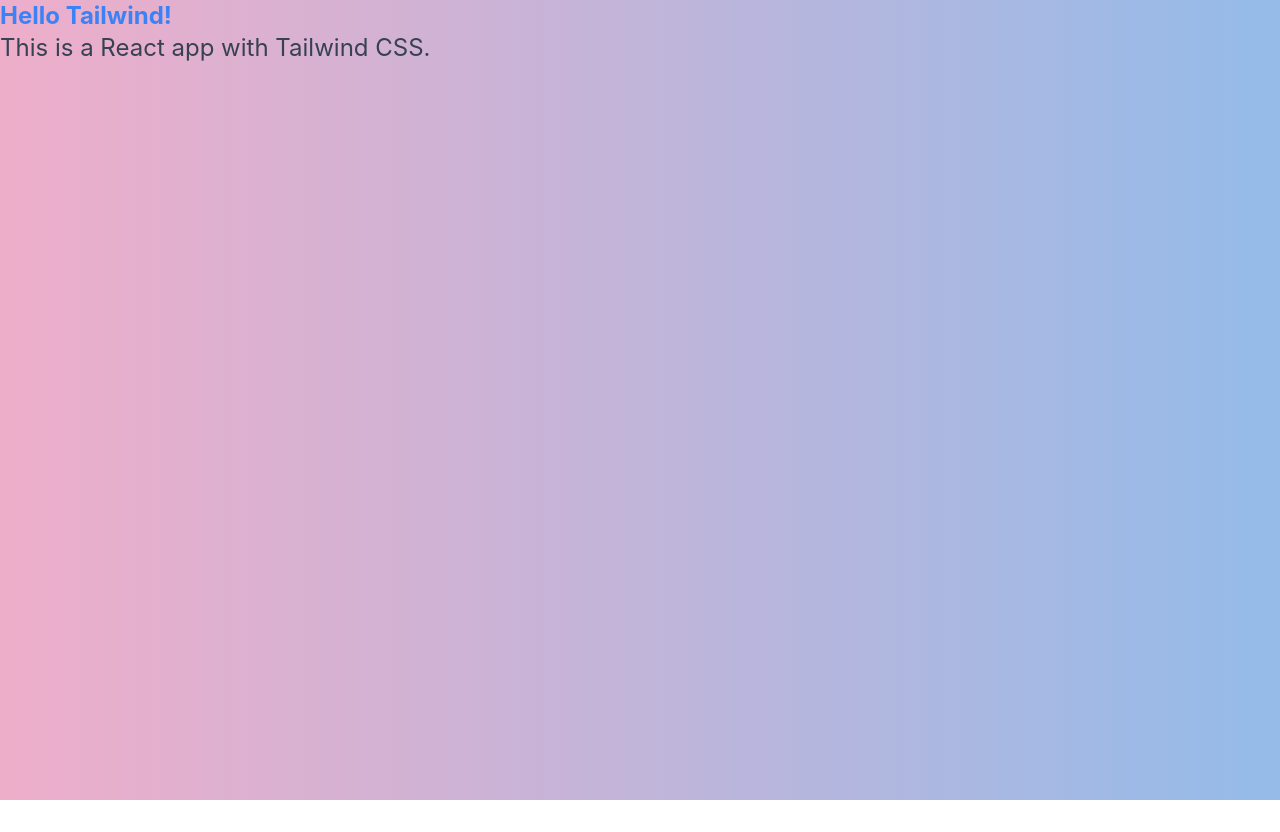
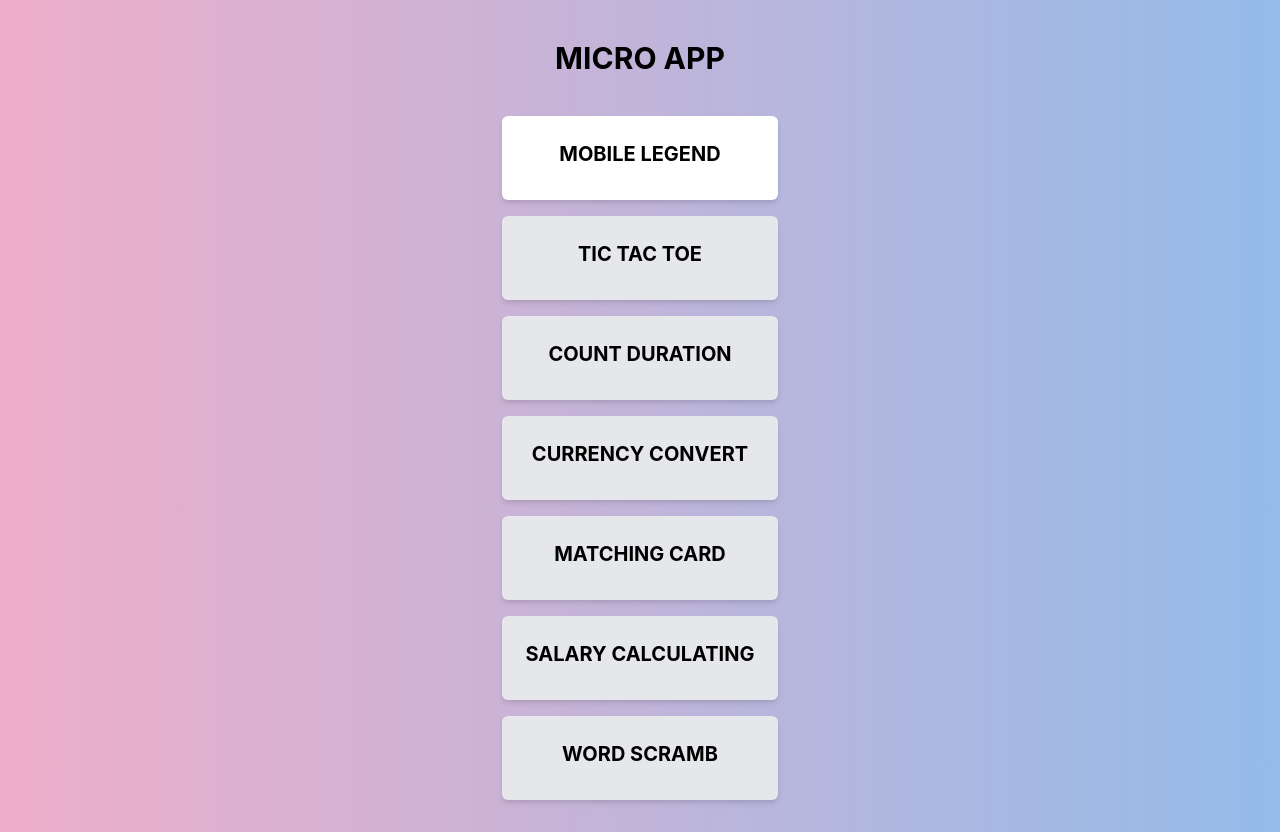
Before and after one commit to azrayaal/micro_app, a React (Create React App) app: page / in a window 1280 px wide. Before the commit the page ends 800 px from the top, so only its background shows below. Built offline with nearby package versions, Linux system fonts and the light colour scheme.

Commit message:
update home

```diff
--- a/src/pages/Home/index.tsx
+++ b/src/pages/Home/index.tsx
@@ -1,10 +1,69 @@
+import { Link } from "react-router-dom";
+
 export default function Home() {
   return (
     <>
-      <h1 className="text-2xl font-bold text-blue-500">Hello Tailwind!</h1>
-      <p className="text-2xl text-gray-700">
-        This is a React app with Tailwind CSS.
-      </p>
+      <h2 className="text-3xl font-bold mb-2 text-center py-5 my-5">
+        MICRO APP
+      </h2>
+
+      <div className="flex justify-center">
+        <main className="list-film py-3 mb-5">
+          <div className="container-fluid">
+            <div className="grid grid-cols-1 gap-4">
+              <Link to="/mobileLegend">
+                <div className="bg-white p-6 rounded-md shadow-md">
+                  <h2 className="text-xl font-bold mb-2 text-center">
+                    MOBILE LEGEND
+                  </h2>
+                </div>
+              </Link>
+              <Link to="/tictactoe">
+                <div className="bg-gray-200 p-6 rounded-md shadow-md">
+                  <h2 className="text-xl font-bold mb-2 text-center">
+                    TIC TAC TOE
+                  </h2>
+                </div>
+              </Link>
+              <Link to="/countduration">
+                <div className="bg-gray-200 p-6 rounded-md shadow-md">
+                  <h2 className="text-xl font-bold mb-2 text-center">
+                    COUNT DURATION
+                  </h2>
+                </div>
+              </Link>
+              <Link to="/currencyconvert">
+                <div className="bg-gray-200 p-6 rounded-md shadow-md">
+                  <h2 className="text-xl font-bold mb-2 text-center">
+                    CURRENCY CONVERT
+                  </h2>
+                </div>
+              </Link>
+              <Link to="/matchingcard">
+                <div className="bg-gray-200 p-6 rounded-md shadow-md">
+                  <h2 className="text-xl font-bold mb-2 text-center">
+                    MATCHING CARD
+                  </h2>
+                </div>
+              </Link>
+              <Link to="/salarycalculating">
+                <div className="bg-gray-200 p-6 rounded-md shadow-md">
+                  <h2 className="text-xl font-bold mb-2 text-center">
+                    SALARY CALCULATING
+                  </h2>
+                </div>
+              </Link>
+              <Link to="/wordscramb">
+                <div className="bg-gray-200 p-6 rounded-md shadow-md">
+                  <h2 className="text-xl font-bold mb-2 text-center">
+                    WORD SCRAMB
+                  </h2>
+                </div>
+              </Link>
+            </div>
+          </div>
+        </main>
+      </div>
     </>
   );
 }
```
